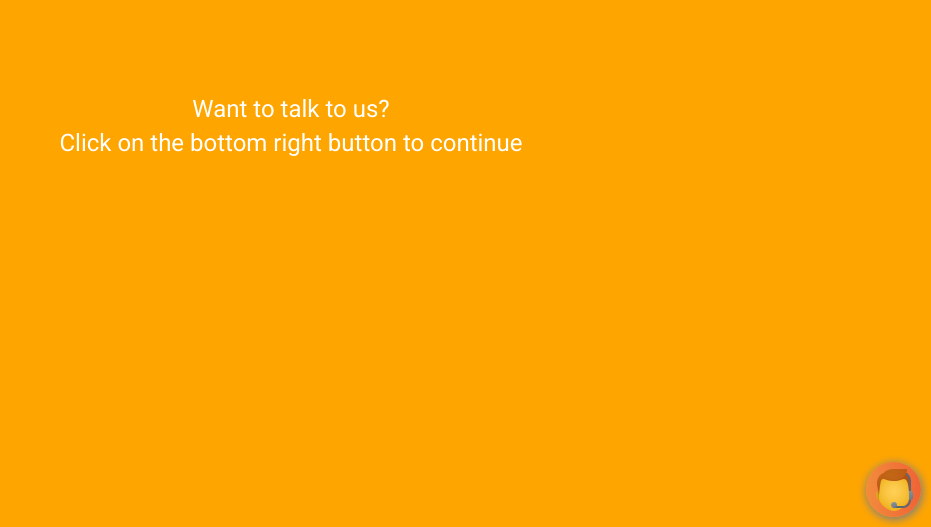
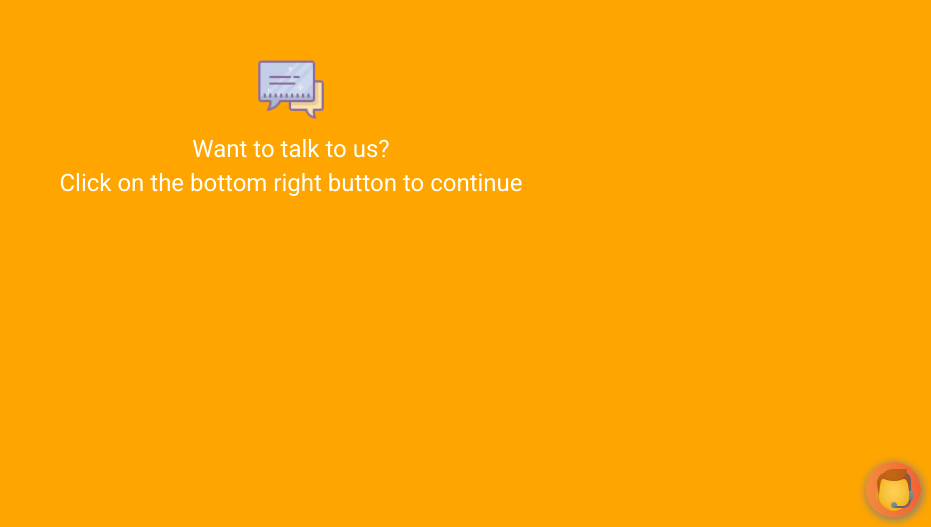
Before and after one commit to sagarmanghnani/chatbot, an Angular app: page / in a window 1280 px wide. Shown: the part 273-800 px from the top of the page, without its empty margins (349-1280 px from the left). Built offline with nearby package versions, Linux system fonts and the light colour scheme.

Commit message:
added image

```diff
--- a/src/app/app.component.html
+++ b/src/app/app.component.html
@@ -11,5 +11,10 @@
 
 
 <div class="intro-section">
-    Want to talk to us? <br>Click on the bottom right button to continue
+    <div>
+        <img src="assets/icons/chat.png" style="height: 70px;">
+    </div>
+    <div>
+        Want to talk to us? <br>Click on the bottom right button to continue
+    </div>
 </div>
--- a/src/app/app.component.scss
+++ b/src/app/app.component.scss
@@ -47,6 +47,7 @@
     line-height: 1.4;
     background: orange;
     color: white;
+    flex-flow: column;
 }
 
 @keyframes bottomtop{
```
Also changed, not shown: src/assets/icons/chat.png (added).
